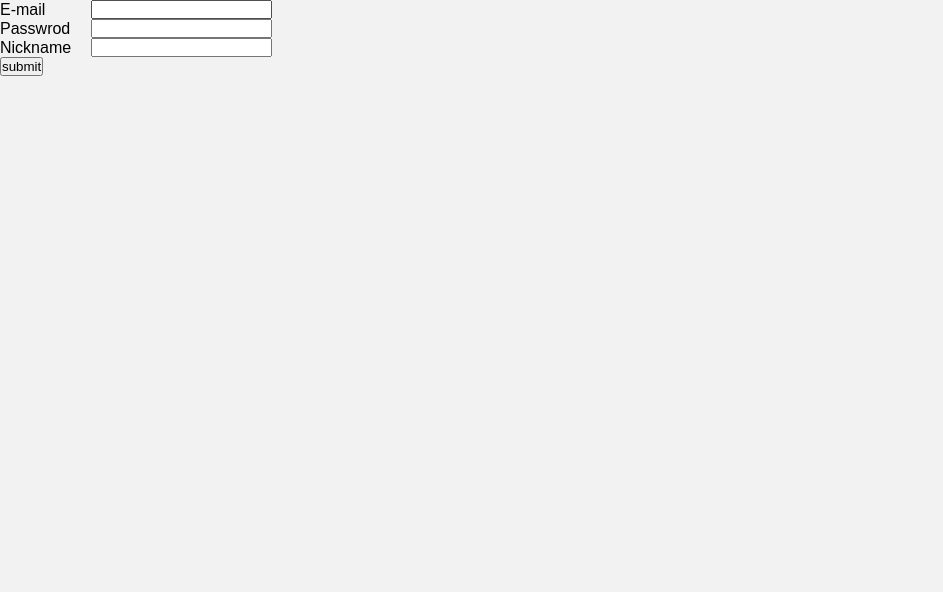
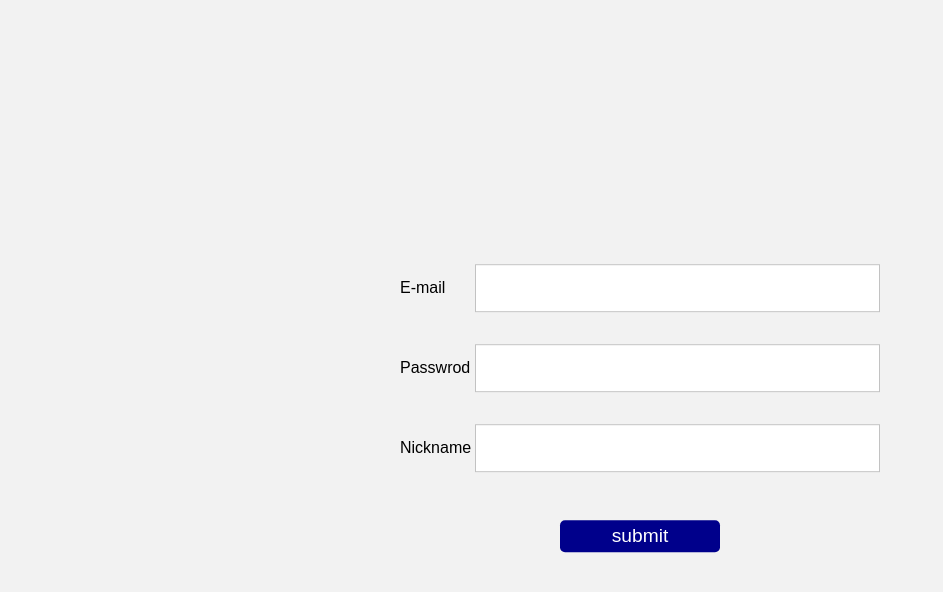
Before and after one commit to alinfanclub/poemProject, a Vue app in the folder frontend/: page /signup in a window 1280 px wide. Shown: the top 592 px of the page, without its empty margins (0-943 px from the left). Built offline with nearby package versions, Linux system fonts and the light colour scheme.

Commit message:
회원가입 페이지 및 댓글 화면 벗어남 수정

```diff
--- a/frontend/src/components/PoemDetail.vue
+++ b/frontend/src/components/PoemDetail.vue
@@ -56,7 +56,7 @@
                 ></ion-icon>
               </div>
               <!-- <textarea :value="comments.comment" readonly></textarea> -->
-              <pre>{{ comments.comment }}</pre>
+              <p>{{ comments.comment }}</p>
             </li>
           </ul>
         </div>
@@ -242,6 +242,8 @@ li {
       }
       textarea {
         margin: 1rem 0;
+        padding: 1rem;
+        box-sizing: border-box;
         border: 1px solid #ddd;
         width: 100%;
         height: 15rem;
@@ -285,9 +287,10 @@ li {
           margin-bottom: 1rem;
           font-size: 0.8rem;
         }
-        pre {
+        p {
           margin-left: 1rem;
           font-size: 1rem;
+          white-space: break-spaces;
         }
       }
     }
--- a/frontend/src/components/SignupVue.vue
+++ b/frontend/src/components/SignupVue.vue
@@ -1,5 +1,5 @@
 <template>
-  <div>
+  <div id="signupPage">
     <form @submit.prevent="submitForm">
       <div>
         <label for="userId">E-mail</label>
@@ -48,13 +48,20 @@ export default {
           password: this.password,
           nickname: this.nickname,
         };
+
+        const signupCheck = confirm("정말로 가입 하시겠습니까?");
+        if (signupCheck) {
           const { data } = await registerUser(userData);
           console.log(data.username);
           this.logMsg = `${data.nickname}님이 성공적으로 가입 되었습니다.`;
           this.initForm();
+          alert(`${data.nickname}님이 성공적으로 가입 되었습니다.`);
           this.$router.push("/login");
+        }
       } catch (error) {
         this.logMsg = "올바른 입력값을 넣어 주세요";
+        alert("이미 가입되어있습니다.");
+        this.initForm();
       }
     },
     initForm() {
@@ -72,13 +79,57 @@ export default {
 </script>
 
 <style lang="scss" scoped>
-div {
+#signupPage {
+  position: fixed;
+  top: 50%;
+  left: 50%;
+  transform: translate(-50%, -50%);
+
+  form {
+    width: 30rem;
+    > div {
       display: flex;
+      justify-content: center;
       align-items: center;
-  justify-content: space-between;
+      label {
+        width: 5rem;
+      }
+      input {
+        width: 90%;
+        height: 3rem;
+        margin: 1rem 0;
+        border: none;
+        padding: 0.5rem;
+        box-sizing: border-box;
+        font-size: 1rem;
+        outline: none;
+        background-color: transparent;
+        background-color: #fff;
+        border: 1px solid #c2c2c2;
 
-  label {
-    margin-right: 20px;
+        &[type="password"] {
+          // // font-size: 2rem;
+          // color: blue;
+          &::placeholder {
+            font-size: 1rem;
+          }
+        }
+      }
+    }
+    button {
+      border: 0;
+      background-color: darkblue;
+      color: #fff;
+      font-size: 1.2rem;
+      padding: 0.3rem 1rem;
+      box-sizing: border-box;
+      border-radius: 5px;
+      width: 10rem;
+      display: flex;
+      justify-content: center;
+      margin: 0 auto;
+      margin-top: 2rem;
+    }
   }
 }
 </style>
```
Lines whose indentation alone changed are shown as unchanged.
